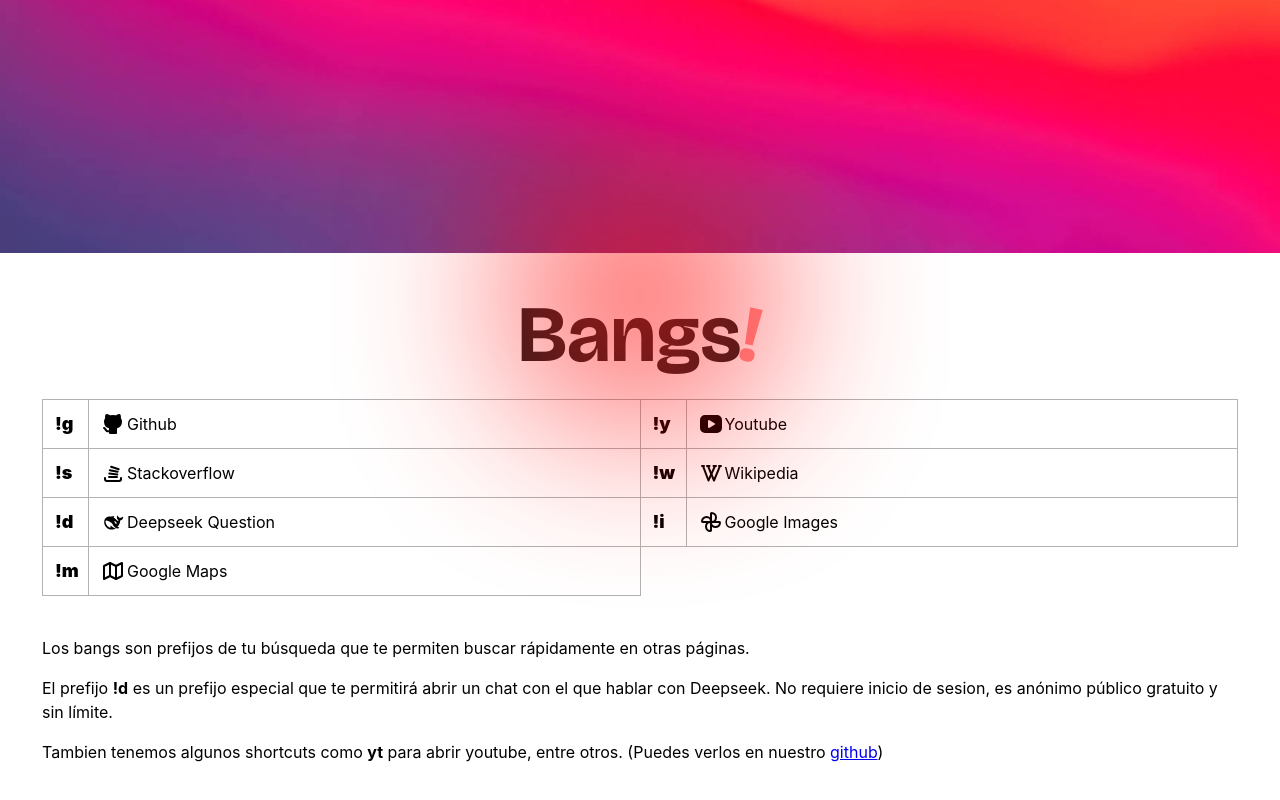
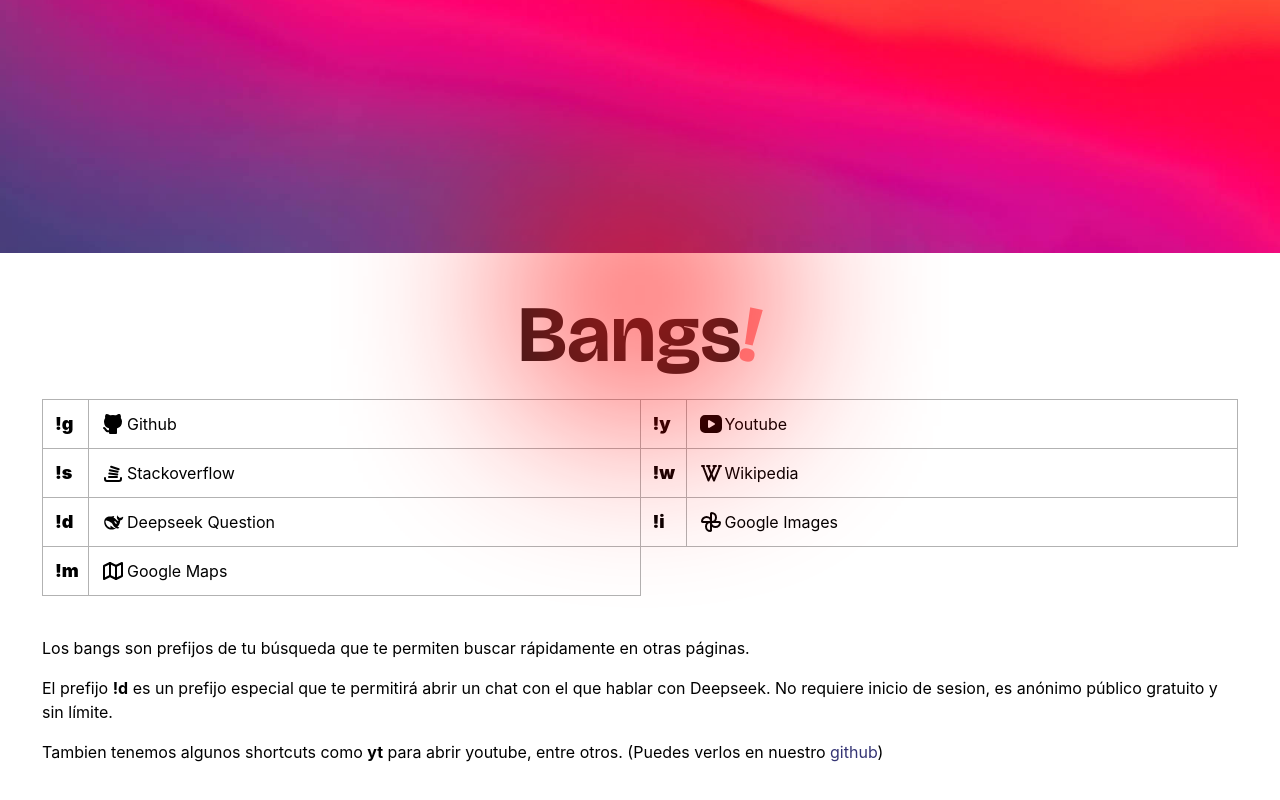
Before and after one commit to pico190/picosx_, a React (Vite) app: page / in a window 1280 px wide. Shown: the part 547-1347 px from the top of the page. Built offline with nearby package versions, Linux system fonts and the light colour scheme.

Commit message:
Fix href color

```diff
--- a/src/index.css
+++ b/src/index.css
@@ -275,6 +275,10 @@ h1,h2,h3,h4,h5,h6 {
   height: 140%;
   z-index: 2;
 }
+.textp a {
+  color: rgba(30, 30, 101, 0.9);
+  text-decoration: none;
+}
 .textp {
   text-align: left;
 }
```
